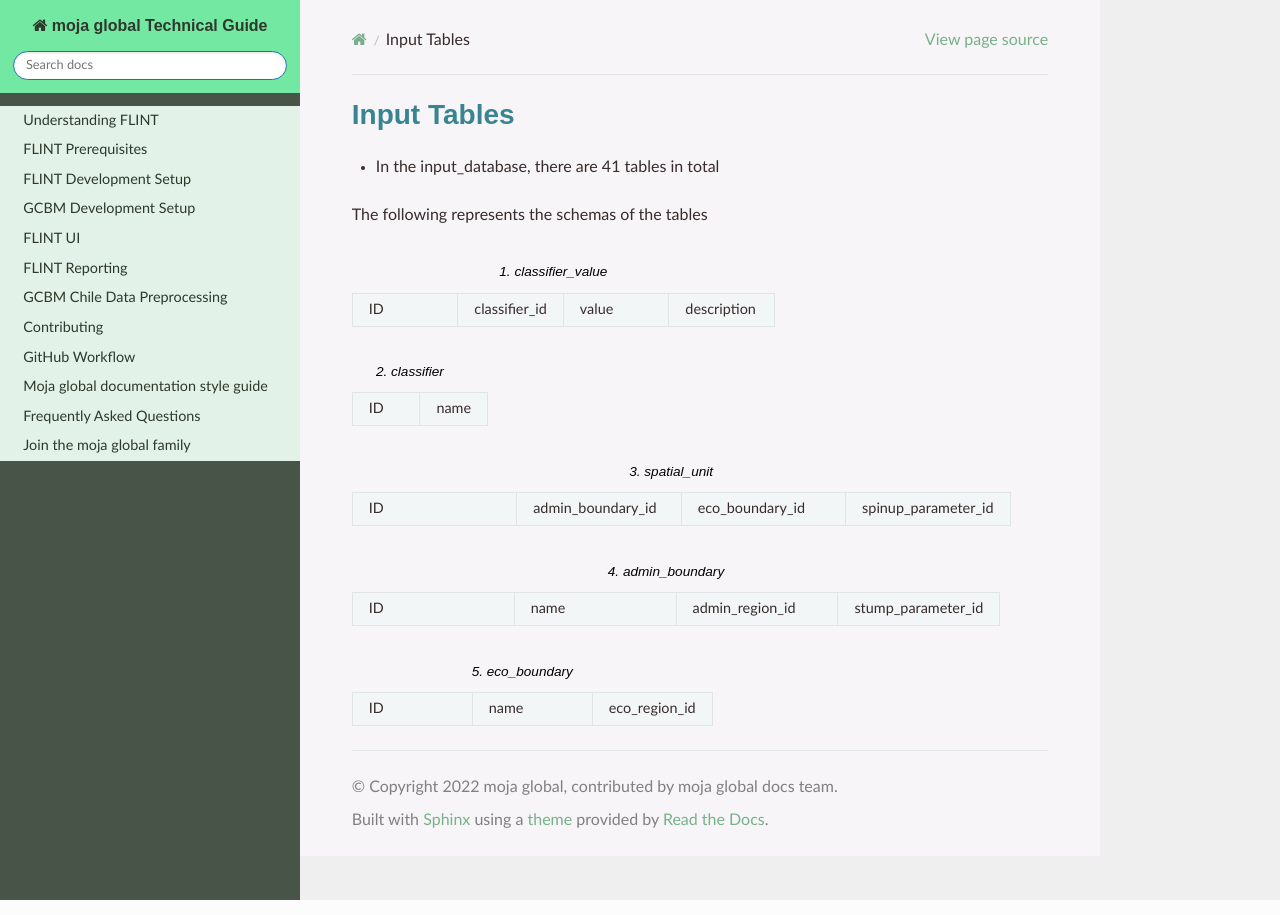
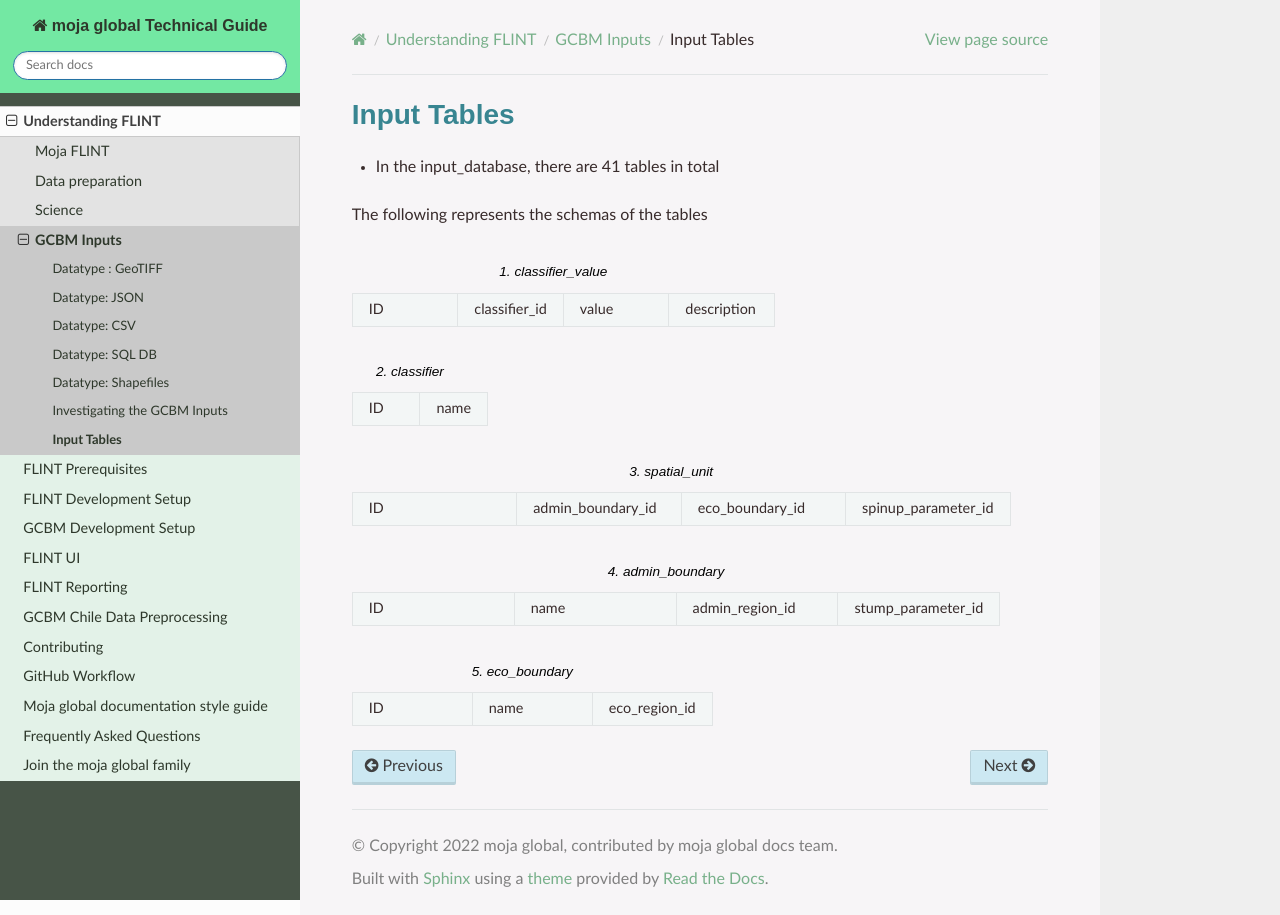
Before and after one commit to moja-global/moja_global_docs, a Sphinx documentation site: the page built from docs/Understanding-FLINT/GCBM-Inputs/InvestigatingGCBM-Inputs/tables.rst, in a window 1280 px wide. Built offline with Sphinx 7.4.7 and the Read the Docs theme 2.0.0, drawn with Linux system fonts in a browser that asks for light colours.

Commit message:
move tables.rst under InvestigateGCBM-Inputs

```diff
--- a/docs/Understanding-FLINT/GCBM-Inputs/index.rst
+++ b/docs/Understanding-FLINT/GCBM-Inputs/index.rst
@@ -10,3 +10,4 @@ Contents:
 
   UnderstandingDataTypes/index
   InvestigatingGCBM-Inputs/index
+  InvestigatingGCBM-Inputs/tables
```
Also changed, not shown: docs/Understanding-FLINT/GCBM-Inputs/InvestigatingGCBM-Inputs/tables.rst (renamed from docs/Understanding-FLINT/GCBM-Inputs/UnderstandingDataTypes/tables.rst).
